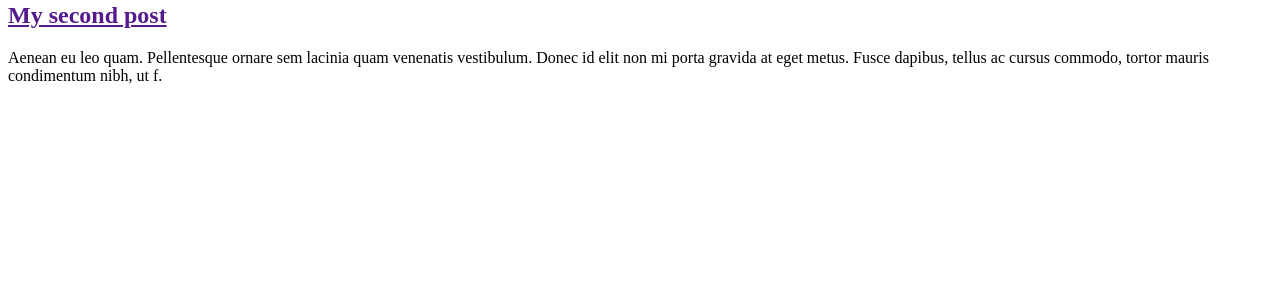
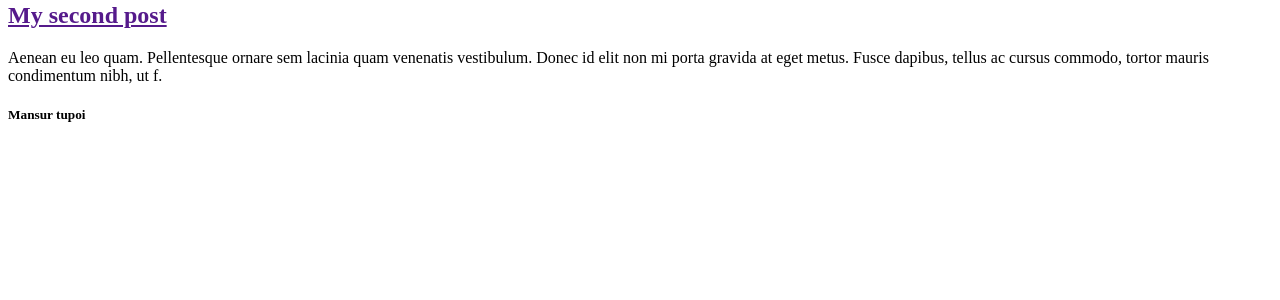
Before and after one commit to M-Nurda/my-first-blog, a Django app: page / in a window 1280 px wide. Shown: the part 253-553 px from the top of the page. Run offline with Django 3.2, Linux system fonts and the light colour scheme.

Commit message:
Add mansurTupoi

```diff
--- a/mysite/blog/templates/blog/post_list.html
+++ b/mysite/blog/templates/blog/post_list.html
@@ -24,5 +24,7 @@
             <h2><a href="">My second post</a></h2>
             <p>Aenean eu leo quam. Pellentesque ornare sem lacinia quam venenatis vestibulum. Donec id elit non mi porta gravida at eget metus. Fusce dapibus, tellus ac cursus commodo, tortor mauris condimentum nibh, ut f.</p>
         </div>
+
+    <h5> Mansur tupoi</h5>
 </body>
 </html>
```
